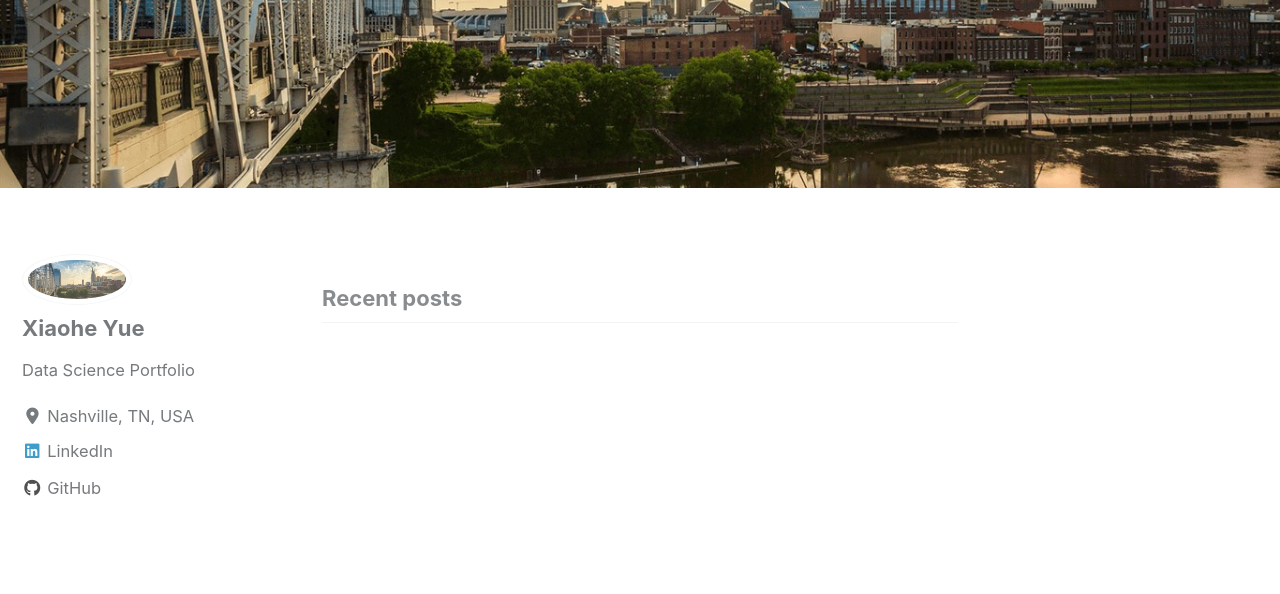
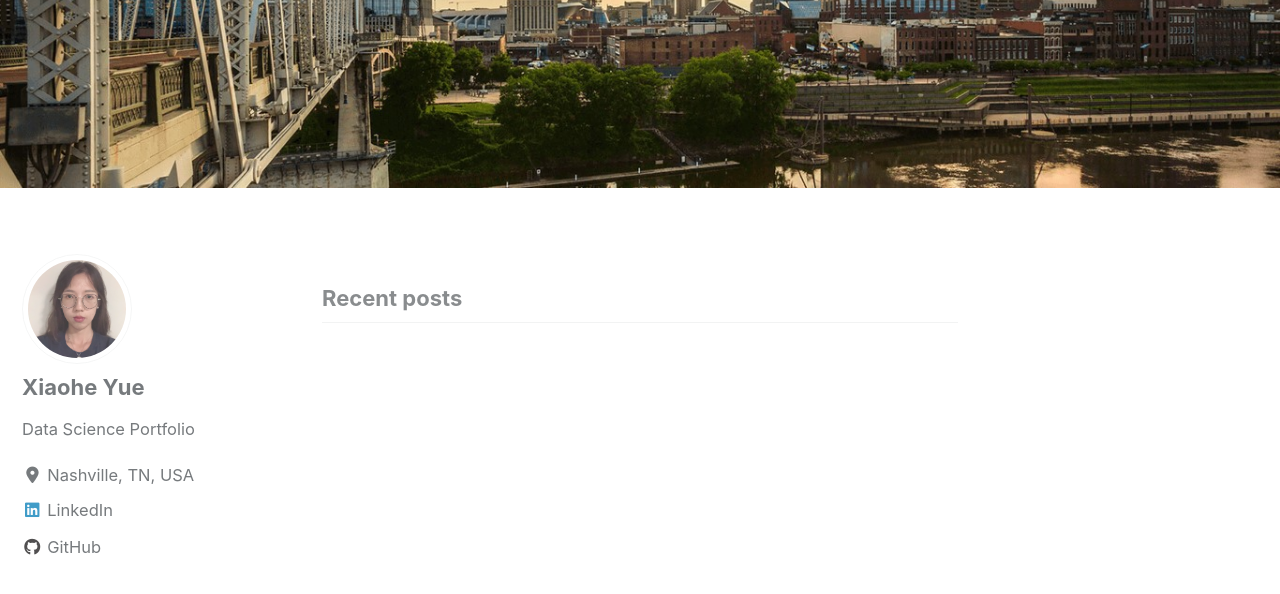
Before and after one commit to marinayxh/marinayxh.github.io, a Jekyll site: the page built from index.html, in a window 1280 px wide and 900 px high, scrolled down 408 px. Shown: the top 594 px of the window. Built offline with Jekyll 4.4.1, drawn with Linux system fonts in a browser that asks for light colours; cached includes are drawn as plain includes; nearby versions of some CDN libraries; the list of posts is cut into pages by our own code.

Commit message:
portfolio pic

```diff
--- a/_config.yml
+++ b/_config.yml
@@ -108,7 +108,7 @@
 # Site Author
 author:
   name             : "Xiaohe Yue"
-  avatar           : "/images/nashville1.JPG" # path of avatar image, e.g. "/assets/images/bio-photo.jpg"
+  avatar           : "/images/photoID2019.JPG" # path of avatar image, e.g. "/assets/images/bio-photo.jpg"
   bio              : "Data Science Portfolio"
   location         : "Nashville, TN, USA"
   email            :
```
Also changed, not shown: images/photoID2019.JPG.
